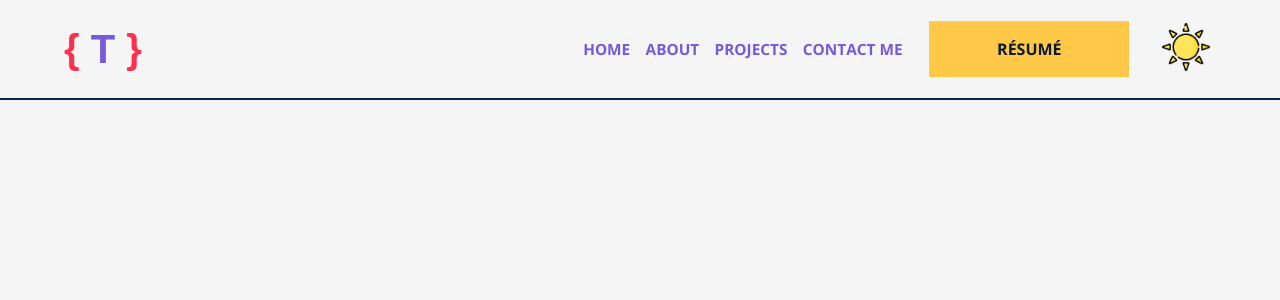
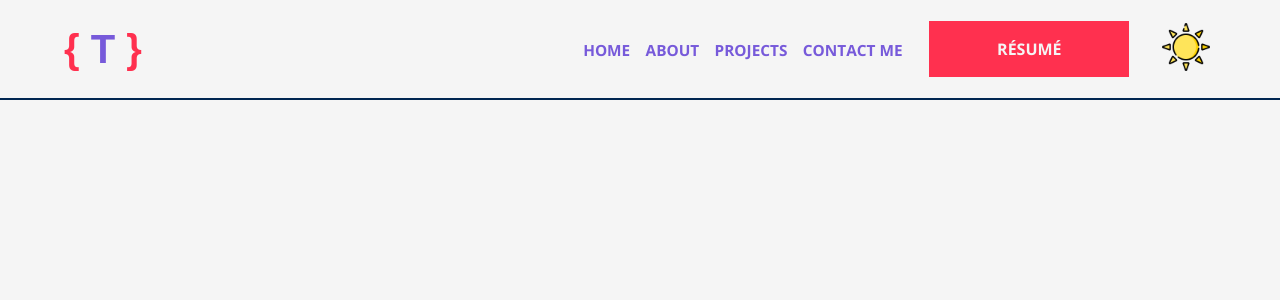
Before and after one commit to tanzeel44/portfolio, a Next.js app: page / in a window 1280 px wide. Shown: the top 300 px of the page. Built offline with nearby package versions, Linux system fonts and the light colour scheme.

Commit message:
header done

```diff
--- a/components/Header/NavMenu.jsx
+++ b/components/Header/NavMenu.jsx
@@ -11,7 +11,6 @@ const StyledMenu = styled.ul`
       color: inherit;
       display: inline-block;
       position: relative;
-      padding-bottom: 3px;
     }
 
     a:after {
@@ -22,7 +21,7 @@ const StyledMenu = styled.ul`
       height: 2px;
       left: 50%;
       position: absolute;
-      background: ${(props) => props.theme.color};
+      background: ${(props) => props.theme.headerText};
       transition: width 0.3s ease 0s, left 0.3s ease 0s;
       width: 0;
     }
--- a/components/Header/ResumeButton.jsx
+++ b/components/Header/ResumeButton.jsx
@@ -3,27 +3,28 @@ import styled from 'styled-components';
 const Button = styled.button`
   position: relative;
   text-transform: uppercase;
-  background-color: #ffc947;
+  background-color: ${(props) => props.theme.resumeButtonBG};
+  color: ${(props) => props.theme.resumeButtonTextMobile};
   border: none;
   padding: 20px;
   width: 200px;
   text-align: center;
-  transition-duration: 0.4s;
+  transition-duration: 0.8s;
   text-decoration: none;
   overflow: hidden;
   cursor: pointer;
   font: inherit;
-  font-size: 16px;
-  color: #0a1931;
+  font-size: 1rem;
 
   &:hover {
     background:#eaeaea;
     box-shadow:0px 2px 10px 5px #97B1BF;
+    color: #002651;
   }
 
   &:after {
     content: "";
-    background: #ffc947;
+    background: ${(props) => props.theme.resumeButtonBG};
     display: block;
     position: absolute;
     padding-top: 300%;
@@ -40,11 +41,6 @@ const Button = styled.button`
     opacity: 1;
     transition: 0s;
   }
-
-  @media only screen and (max-width: 901px) {
-    background-color: ${(props) => props.theme.resumeButtonBG};
-    color: ${(props) => props.theme.resumeButtonTextMobile};
-  }
 `;
 
 export default function ResumeButton() {
```
